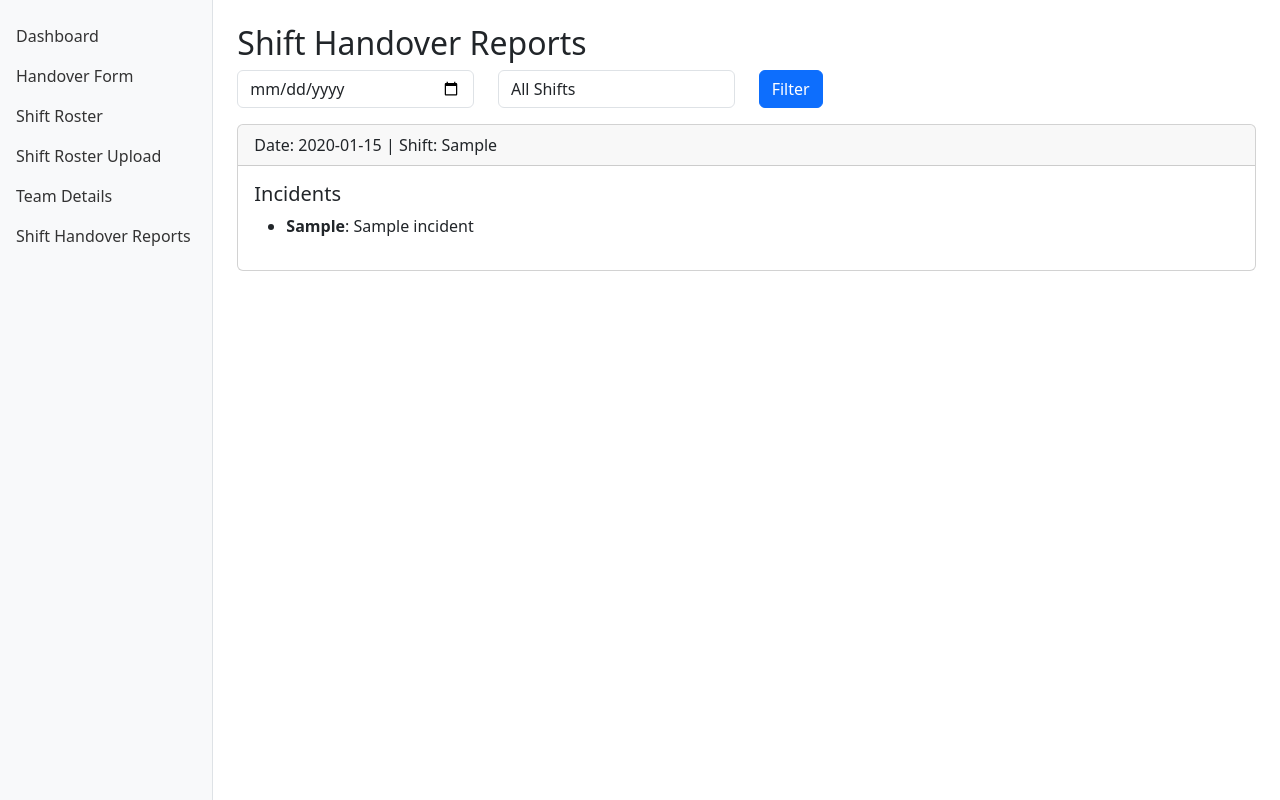
After one commit to mdsajid786/shift_handover_app, a Flask app: page /handover-reports in a window 1280 px wide. The commit adds this page. Run offline with Flask 3, Linux system fonts and the light colour scheme; a user stored in the database is signed in; tables that the repository leaves empty hold one stand-in row (values such as "Sample post"); parts of the project's set-up code (start-up, migrations or seed data) failed here and were passed over.

Commit message:
updated code with new fetures-2

```diff
--- a/app.py
+++ b/app.py
@@ -20,8 +20,10 @@ from routes.auth import auth_bp
 from routes.handover import handover_bp
 from routes.dashboard import dashboard_bp
 from routes.roster import roster_bp
+
 from routes.team import team_bp
 from routes.roster_upload import roster_upload_bp
+from routes.reports import reports_bp
 
 # Register blueprints
 app.register_blueprint(auth_bp)
@@ -30,6 +32,7 @@ app.register_blueprint(dashboard_bp)
 app.register_blueprint(roster_bp)
 app.register_blueprint(team_bp)
 app.register_blueprint(roster_upload_bp)
+app.register_blueprint(reports_bp)
 
 @login_manager.user_loader
 def load_user(user_id):
--- a/requirements.txt
+++ b/requirements.txt
@@ -8,3 +8,4 @@ pandas
 plotly
 reportlab
 cryptography
+openpyxl
--- a/routes/dashboard.py
+++ b/routes/dashboard.py
@@ -1,6 +1,6 @@
 from flask import Blueprint, render_template
 from flask_login import login_required
-from models.models import Incident, Engineer, Shift
+from models.models import Incident, TeamMember, Shift
 from app import db
 import plotly.graph_objs as go
 import plotly
--- /dev/null
+++ b/routes/reports.py
@@ -0,0 +1,31 @@
+from flask import Blueprint, render_template, request
+from flask_login import login_required
+from models.models import Shift, Incident
+from app import db
+from datetime import datetime
+
+reports_bp = Blueprint('reports', __name__)
+
+@reports_bp.route('/handover-reports', methods=['GET'])
+@login_required
+def handover_reports():
+    date_filter = request.args.get('date')
+    shift_type_filter = request.args.get('shift_type')
+    query = Shift.query
+    if date_filter:
+        try:
+            date_obj = datetime.strptime(date_filter, '%Y-%m-%d').date()
+            query = query.filter_by(date=date_obj)
+        except Exception:
+            pass
+    if shift_type_filter:
+        query = query.filter_by(current_shift_type=shift_type_filter)
+    shifts = query.order_by(Shift.date.desc()).all()
+    shift_data = []
+    for shift in shifts:
+        incidents = Incident.query.filter_by(shift_id=shift.id).all()
+        shift_data.append({
+            'shift': shift,
+            'incidents': incidents
+        })
+    return render_template('handover_reports.html', shift_data=shift_data, date_filter=date_filter or '', shift_type_filter=shift_type_filter or '')
--- a/routes/roster.py
+++ b/routes/roster.py
@@ -1,14 +1,58 @@
-from flask import Blueprint, render_template
+from flask import Blueprint, render_template, request, redirect, url_for, flash
 from flask_login import login_required
-from models.models import Engineer, Shift
+from models.models import TeamMember, ShiftRoster
 from app import db
+import pandas as pd
+from werkzeug.utils import secure_filename
+import os
+from datetime import datetime
 
 roster_bp = Blueprint('roster', __name__)
 
-@roster_bp.route('/roster')
+UPLOAD_FOLDER = '/tmp/uploads'
+ALLOWED_EXTENSIONS = {'xlsx'}
+
+@roster_bp.route('/roster', methods=['GET', 'POST'])
 @login_required
 def roster():
-    shifts = Shift.query.order_by(Shift.date.desc()).all()
-    engineers = Engineer.query.all()
-    # Basic calendar view (table)
-    return render_template('shift_roster.html', shifts=shifts, engineers=engineers)
+    if request.method == 'POST':
+        file = request.files.get('file')
+        if file and file.filename.endswith('.xlsx'):
+            filename = secure_filename(file.filename)
+            filepath = os.path.join(UPLOAD_FOLDER, filename)
+            os.makedirs(UPLOAD_FOLDER, exist_ok=True)
+            file.save(filepath)
+            df = pd.read_excel(filepath, header=None)
+            os.remove(filepath)
+            # First row: dates, first col: team member names
+            dates = [df.iloc[0, j] for j in range(1, df.shape[1])]
+            for i in range(1, df.shape[0]):
+                member_name = df.iloc[i, 0]
+                member = TeamMember.query.filter_by(name=member_name).first()
+                if not member:
+                    member = TeamMember(name=member_name, email='', contact_number='', role='')
+                    db.session.add(member)
+                    db.session.commit()
+                for j, date_val in enumerate(dates):
+                    shift_code = str(df.iloc[i, j+1]) if pd.notnull(df.iloc[i, j+1]) else ''
+                    if date_val:
+                        try:
+                            date_obj = pd.to_datetime(date_val).date()
+                        except Exception:
+                            continue
+                        roster_entry = ShiftRoster(date=date_obj, team_member_id=member.id, shift_code=shift_code)
+                        db.session.add(roster_entry)
+            db.session.commit()
+            flash('Roster uploaded and saved!')
+            return redirect(url_for('roster.roster'))
+    # Display the roster table
+    all_dates = db.session.query(ShiftRoster.date).distinct().order_by(ShiftRoster.date).all()
+    all_members = TeamMember.query.all()
+    roster_data = {}
+    for member in all_members:
+        roster_data[member.name] = {}
+        for date_tuple in all_dates:
+            date = date_tuple[0]
+            entry = ShiftRoster.query.filter_by(date=date, team_member_id=member.id).first()
+            roster_data[member.name][date] = entry.shift_code if entry else ''
+    return render_template('shift_roster.html', all_dates=[d[0] for d in all_dates], all_members=all_members, roster_data=roster_data)
--- a/templates/base.html
+++ b/templates/base.html
@@ -6,22 +6,42 @@
     <title>Shift Handover App</title>
     <link rel="stylesheet" href="https://cdn.jsdelivr.net/npm/bootstrap@5.3.0/dist/css/bootstrap.min.css">
     <script src="https://cdn.jsdelivr.net/npm/chart.js"></script>
+    <style>
+        .sidebar {
+            min-height: 100vh;
+            background: #f8f9fa;
+            border-right: 1px solid #dee2e6;
+        }
+        .sidebar .nav-link {
+            color: #333;
+        }
+        .sidebar .nav-link.active {
+            background: #e9ecef;
+            font-weight: bold;
+        }
+    </style>
 </head>
 <body>
-    <nav class="navbar navbar-expand-lg navbar-light bg-light">
-        <a class="navbar-brand" href="/">Shift Handover</a>
-        <div class="collapse navbar-collapse">
-            <ul class="navbar-nav mr-auto">
+<div class="container-fluid">
+    <div class="row">
+        <nav class="col-md-2 d-none d-md-block sidebar p-0">
+            <div class="position-sticky">
+                <ul class="nav flex-column py-3">
                     <li class="nav-item"><a class="nav-link" href="/">Dashboard</a></li>
                     <li class="nav-item"><a class="nav-link" href="/handover">Handover Form</a></li>
                     <li class="nav-item"><a class="nav-link" href="/roster">Shift Roster</a></li>
                     <li class="nav-item"><a class="nav-link" href="/roster-upload">Shift Roster Upload</a></li>
                     <li class="nav-item"><a class="nav-link" href="/team">Team Details</a></li>
+                    <li class="nav-item"><a class="nav-link" href="/handover-reports">Shift Handover Reports</a></li>
                 </ul>
             </div>
         </nav>
-    <div class="container mt-4">
+        <main class="col-md-10 ms-sm-auto px-4">
+            <div class="pt-4">
                 {% block content %}{% endblock %}
+            </div>
+        </main>
+    </div>
 </div>
 </body>
 </html>
--- /dev/null
+++ b/templates/handover_reports.html
@@ -0,0 +1,37 @@
+{% extends "base.html" %}
+{% block content %}
+<h2>Shift Handover Reports</h2>
+<form method="get" class="mb-3">
+    <div class="row">
+        <div class="col-md-3">
+            <input type="date" name="date" class="form-control" value="{{ date_filter }}">
+        </div>
+        <div class="col-md-3">
+            <select name="shift_type" class="form-control">
+                <option value="">All Shifts</option>
+                <option value="Morning" {% if shift_type_filter=='Morning' %}selected{% endif %}>Morning</option>
+                <option value="Evening" {% if shift_type_filter=='Evening' %}selected{% endif %}>Evening</option>
+                <option value="Night" {% if shift_type_filter=='Night' %}selected{% endif %}>Night</option>
+            </select>
+        </div>
+        <div class="col-md-2">
+            <button type="submit" class="btn btn-primary">Filter</button>
+        </div>
+    </div>
+</form>
+{% for entry in shift_data %}
+    <div class="card mb-3">
+        <div class="card-header">
+            Date: {{ entry.shift.date }} | Shift: {{ entry.shift.current_shift_type }}
+        </div>
+        <div class="card-body">
+            <h5>Incidents</h5>
+            <ul>
+                {% for inc in entry.incidents %}
+                <li><b>{{ inc.type }}</b>: {{ inc.title }}</li>
+                {% endfor %}
+            </ul>
+        </div>
+    </div>
+{% endfor %}
+{% endblock %}
```
Also changed, not shown: models/models.py (+7 -0 lines), routes/handover.py (+12 -5 lines), templates/handover_form.html (+24 -0 lines), templates/shift_roster.html (+13 -10 lines), 1 other file. Lines whose indentation alone changed are shown as unchanged.
